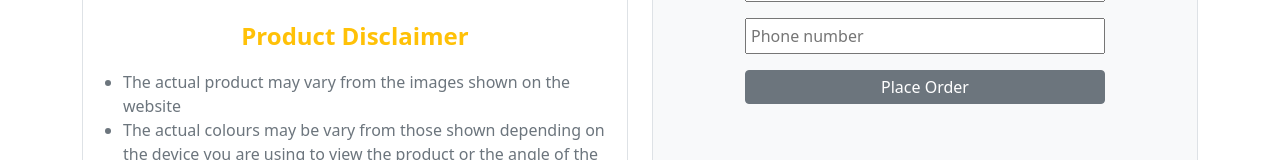
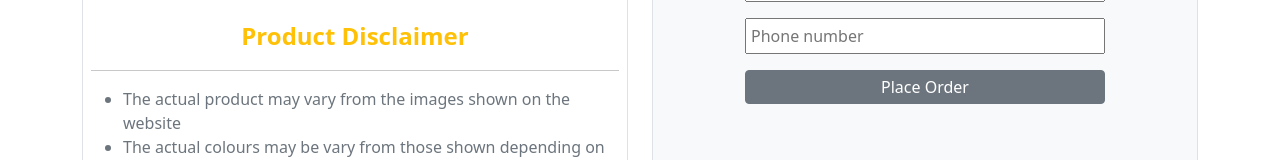
Before and after one commit to imRHB/electro-hub-client, a React (Create React App) app: page /place-order in a window 1280 px wide. Shown: the part 607-767 px from the top of the page. Built offline with nearby package versions, Linux system fonts and the light colour scheme; no server answers.

Commit message:
not found page updated

```diff
--- a/src/Pages/Details/OrderCheckout/OrderCheckout.js
+++ b/src/Pages/Details/OrderCheckout/OrderCheckout.js
@@ -73,6 +73,7 @@ const OrderCheckout = () => {
 
                         <div className="my-3 px-2 py-4 rounded-3 border">
                             <p className="text-center fs-4 fw-bold text-warning">Product Disclaimer <span></span></p>
+                            <hr />
                             <ul className="text-muted">
                                 <li>The actual product may vary from the images shown on the website</li>
                                 <li>The actual colours may be vary from those shown depending on the device you are using to view the product or the angle of the item is photographed</li>
--- a/src/Pages/NotFound/NotFound.js
+++ b/src/Pages/NotFound/NotFound.js
@@ -1,16 +1,18 @@
 import React from 'react';
 import { Container } from 'react-bootstrap';
 import { Link } from 'react-router-dom';
+import { FontAwesomeIcon } from "@fortawesome/react-fontawesome";
+import { faTools } from '@fortawesome/free-solid-svg-icons';
 import styles from './NotFound.module.css';
 
-import { BsTools } from "react-icons/bs";
+const toolsIcon = <FontAwesomeIcon icon={faTools} />;
 
 const NotFound = () => {
     return (
         <div>
             <Container>
                 <div className={`${'text-center'} ${styles.notFound}`}>
-                    <p className="fs-1">{BsTools}</p>
+                    <p className="fs-1">{toolsIcon}</p>
                     <span className="text-muted"><small>couldn't repair</small></span>
                     <h1 className="fw-bold text-danger">Error 404</h1>
                     <p className="text-muted">The requested URL was not found on this server.</p>
```
